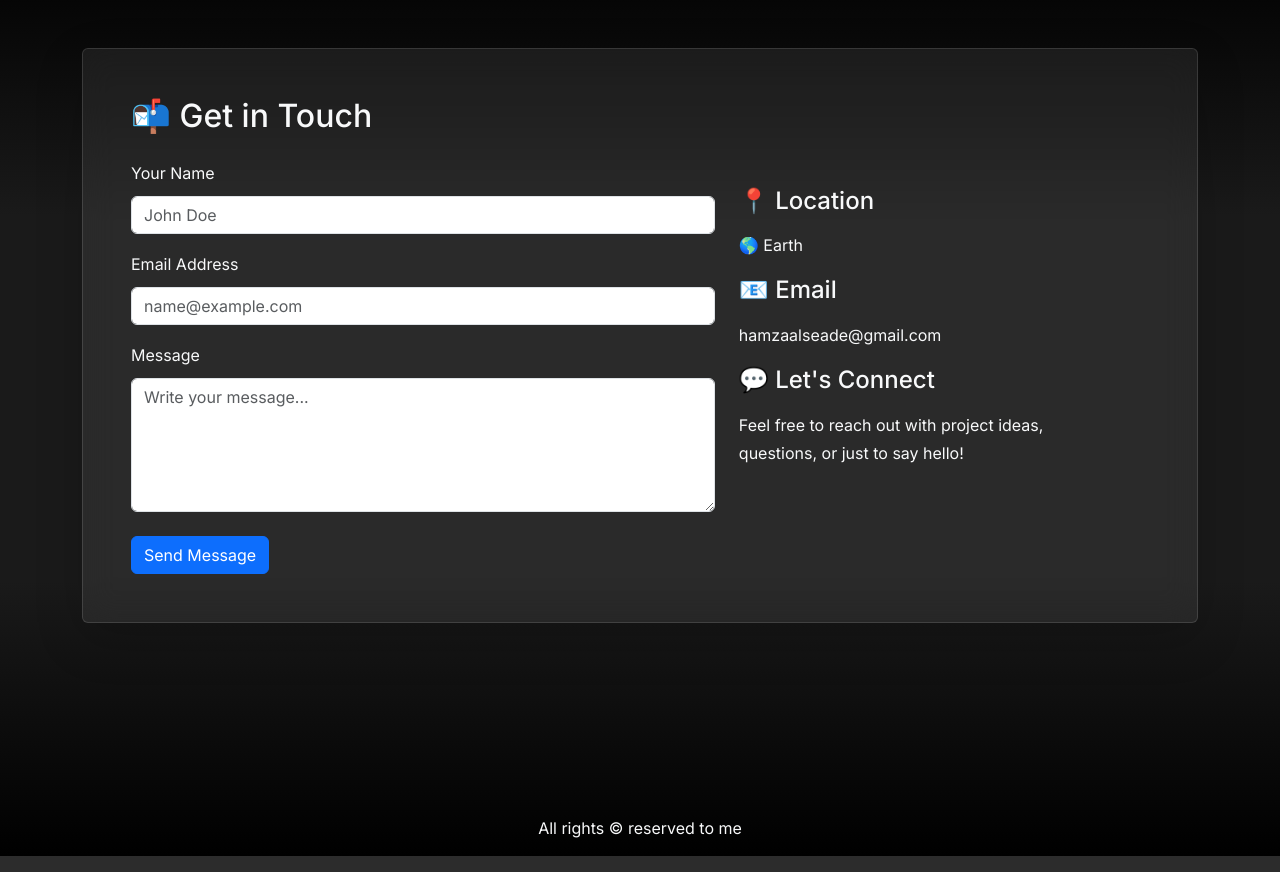
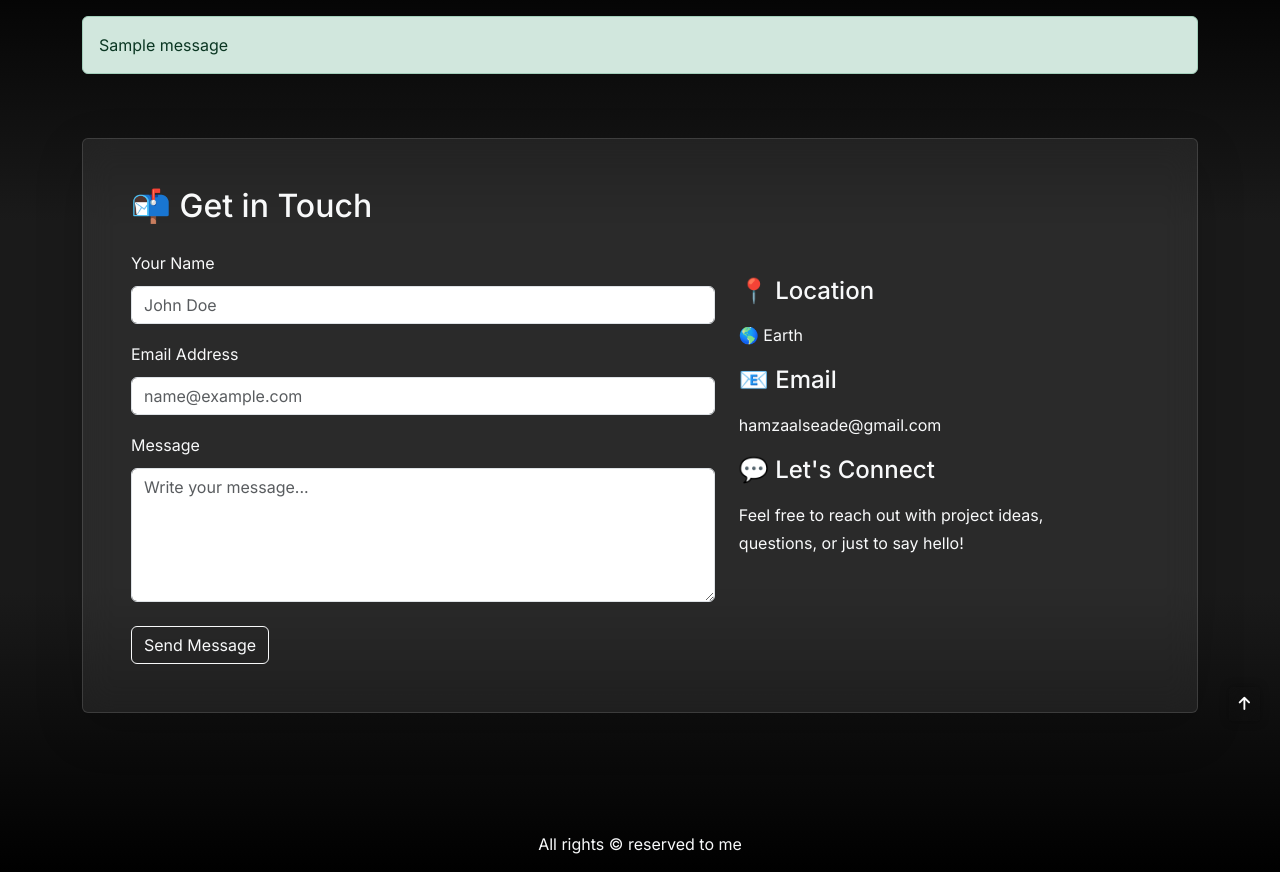
Before and after one commit to Hamzaalhadithy/CS50-Portfolio, a Flask app: page /contact in a window 1280 px wide. Shown: the part 59-931 px from the top of the page. Run offline with Flask 3, Linux system fonts and the light colour scheme; one stand-in notice (Sample message) is shown; some libraries are stand-ins or nearby versions.

Commit message:
contact done

```diff
--- a/app.py
+++ b/app.py
@@ -177,7 +177,7 @@ def get_projects():
     return jsonify(projects), 200
 
 
-@app.route("/contact")
+@app.route("/contact", methods=["GET", "POST"])
 def contact():
     if request.method == "POST":
         name = request.form.get("name")
@@ -187,7 +187,7 @@ def contact():
         msg = Message(
             subject=f"New Contact Message from {name}",
             recipients=["hamzaalseade@gmail.com"],
-            body =f"From: {name}\nEmail: {email}\n Message: {message}"
+            body =f"From: {name}\nEmail: {email}\nMessage: {message}"
         )
 
         try:
--- a/static/app.js
+++ b/static/app.js
@@ -1,3 +1,6 @@
+document.getElementById("bottom-right-arrow").addEventListener("click", () => {
+  window.scrollTo({ top: 0, behavior: 'smooth' });
+});
 if (window.location.pathname == "/") {
   document.getElementById("home").classList.add("active");
   document.getElementById("home").classList.add("nav-link-active");
@@ -105,7 +108,7 @@ if (window.location.pathname == "/blog") {
           <div class="d-flex justify-content-between align-items-center mt-2">
             <span style="font-size: 10pt;">Published ${formated}</span>
             <span class="d-flex gap-2">
-              <button class="btn btn-primary read-btn" data-id="${
+              <button class="btn read-btn btn-outline-light" data-id="${
                 article.id
               }">Read More</button>
               ${
@@ -281,7 +284,7 @@ if (window.location.pathname == "/blog") {
                     <div class="d-flex justify-content-between align-items-center mt-2">
                       <span style="font-size: 10pt;">Published ${formated}</span>
                       <span class="d-flex gap-2">
-                        <button class="btn btn-primary read-btn-inside" data-id="${article.id}">Read More</button>
+                        <button class="btn btn-outline-light read-btn-inside" data-id="${article.id}">Read More</button>
                       </span>
                     </div>
                   </div>
--- a/static/styles.css
+++ b/static/styles.css
@@ -29,6 +29,26 @@ body {
 .prof-img:hover{
     transform: scale(1.05, 1.05);
 }
+#bottom-right-arrow {
+  position: fixed;
+  bottom: 20px;
+  right: 20px;
+  z-index: 999;
+  backdrop-filter: blur(10px);
+  color: white;
+  padding: 6px 10px;
+  border-radius: 5%;
+  text-decoration: none;
+  font-size: 15px;
+  box-shadow: 0 0 10px rgba(0,0,0,0.3);
+  transition: all 0.3s ease;
+}
+
+#bottom-right-arrow:hover {
+  box-shadow: 0 0 10px rgba(0,0,0,0.6);
+  transform: translateY(-5px);
+}
+
 #me,
 #about-me,
 #projs {
@@ -151,6 +171,11 @@ a {
   -webkit-backdrop-filter: blur(10px);
   color: white;
   min-height: 220px;
+  transition: transform 0.3s ease, box-shadow 0.3s ease;
+}
+.article-card:hover{
+  transform: translateY(-5px);
+  box-shadow: 0 0 20px rgba(255, 255, 255, 0.2);
 }
 .article-img {
   width: 200px;
@@ -175,11 +200,19 @@ a {
   overflow: hidden;
   text-overflow: ellipsis;
 }
-
+#search-btn{
+  position: fixed;
+  margin-top: 18%;
+  margin-left: 90%;
+}
 @media only screen and (max-width: 700px) {
   .articles-grid{
     width: 100%;
   }
+  #search-btn{
+  margin-top: 80%;
+  margin-left: 90%;
+}
 }
 
 /* Projects CSS */
--- a/templates/contact.html
+++ b/templates/contact.html
@@ -3,6 +3,15 @@
     Contact
 {% endblock%}
 {% block main %}
+{% with messages = get_flashed_messages(with_categories=true) %}
+  {% if messages %}
+    <div class="mt-3">
+      {% for category, message in messages %}
+        <div class="alert alert-{{ category }}">{{ message }}</div>
+      {% endfor %}
+    </div>
+  {% endif %}
+{% endwith %}
 <div class="container py-5">
   <div class="row justify-content-center">
     <div class="col-lg-10 glassy p-5 rounded shadow-lg ">
@@ -10,20 +19,20 @@
         <!-- Contact Form -->
         <div class="col-lg-7">
           <h2 class="text-light mb-4">📬 Get in Touch</h2>
-          <form id="contact-form">
+          <form id="contact-form" action="/contact" method="POST">
             <div class="mb-3">
               <label for="name" class="form-label text-light">Your Name</label>
-              <input type="text" class="form-control" id="name" placeholder="John Doe" required />
+              <input type="text" class="form-control" name="name" id="name" placeholder="John Doe" required />
             </div>
             <div class="mb-3">
               <label for="email" class="form-label text-light">Email Address</label>
-              <input type="email" class="form-control" id="email" placeholder="name@example.com" required />
+              <input type="email" class="form-control" name="email" id="email" placeholder="name@example.com" required />
             </div>
             <div class="mb-3">
               <label for="message" class="form-label text-light">Message</label>
-              <textarea class="form-control" id="message" rows="5" placeholder="Write your message..." required></textarea>
+              <textarea class="form-control" id="message" name="message" rows="5" placeholder="Write your message..." required></textarea>
             </div>
-            <button type="submit" class="btn btn-primary mt-2">Send Message</button>
+            <button type="submit" class="btn btn-outline-light mt-2">Send Message</button>
           </form>
         </div>
 
--- a/templates/layout.html
+++ b/templates/layout.html
@@ -10,7 +10,9 @@
     <link rel="icon" href="/static/images/header.ico" type="image/x-icon">
     <link rel="preconnect" href="https://fonts.googleapis.com">
     <link rel="preconnect" href="https://fonts.gstatic.com" crossorigin>
-    <link href="https://fonts.googleapis.com/css2?family=Inter:ital,opsz,wght@0,14..32,100..900;1,14..32,100..900&display=swap" rel="stylesheet">
+    <link
+        href="https://fonts.googleapis.com/css2?family=Inter:ital,opsz,wght@0,14..32,100..900;1,14..32,100..900&display=swap"
+        rel="stylesheet">
     <title>{% block title %}{% endblock %}</title>
 </head>
 
@@ -56,21 +58,17 @@
     </header>
     <main class="container min-vh-100">
         {% block main %}{% endblock %}
+        <a href="#" id="bottom-right-arrow" title="Back to Top">
+            <i class="fa-solid fa-arrow-up"></i>
+        </a>
+
     </main>
     <footer class="d-flex  justify-content-center align-items-center text-light">
         <p class="p-3 mb-0">All rights &copy; reserved to me </p>
     </footer>
-    {% with messages = get_flashed_messages(with_categories=true) %}
-      {% if messages %}
-        {% for category, message in messages %}
-          <script>
-            window.alert("{{ message }}")
-          </script>
-        {% endfor %}
-      {% endif %}
-    {% endwith %}
     <script src="/static/app.js"></script>
     <script src="https://kit.fontawesome.com/cbebc89b5c.js" crossorigin="anonymous"></script>
     <script src="https://cdn.jsdelivr.net/npm/bootstrap@5.3.0/dist/js/bootstrap.bundle.min.js"></script>
 </body>
+
 </html>
```
Also changed, not shown: templates/blog.html (+6 -5 lines).
